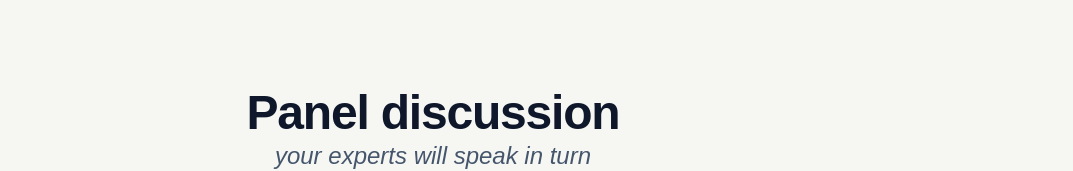
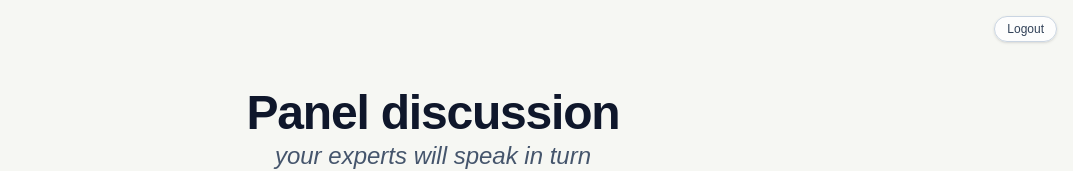
Before and after one commit to kevinbuckley/poe-web, a Next.js app: page /1 in a window 1280 px wide. Shown: the top 171 px of the page, without its empty margins (207-1280 px from the left). Built offline with nearby package versions, Linux system fonts and the light colour scheme; no server answers.

Commit message:
adding logout button

```diff
--- a/app/(session)/[id]/page.tsx
+++ b/app/(session)/[id]/page.tsx
@@ -93,6 +93,11 @@ export default function SessionPage(){
   return (
     <main className="min-h-screen" style={{ backgroundColor:'#f6f7f3', backgroundImage:'radial-gradient(#dfe3e0 0.6px, transparent 0.6px)', backgroundSize:'18px 18px', backgroundPosition:'-10px -10px' }}>
       <div className="w-full px-6 py-16 flex flex-col items-center">
+        <div className="absolute top-4 right-4">
+          <form action="/api/auth/logout" method="post">
+            <button className="inline-flex items-center rounded-full border border-slate-300 bg-white/80 px-3 py-1 text-xs text-slate-700 hover:bg-white shadow-sm">Logout</button>
+          </form>
+        </div>
         <header className="mb-10 text-center p-6 pb-10">
           <h1 className="text-[40px] md:text-[48px] leading-[1.05] font-semibold tracking-tight text-slate-900">Panel discussion</h1>
           <h2 className="text-slate-600 italic md:text-[24px] md:text-base max-w-[28ch] mx-auto">your experts will speak in turn</h2>
```
